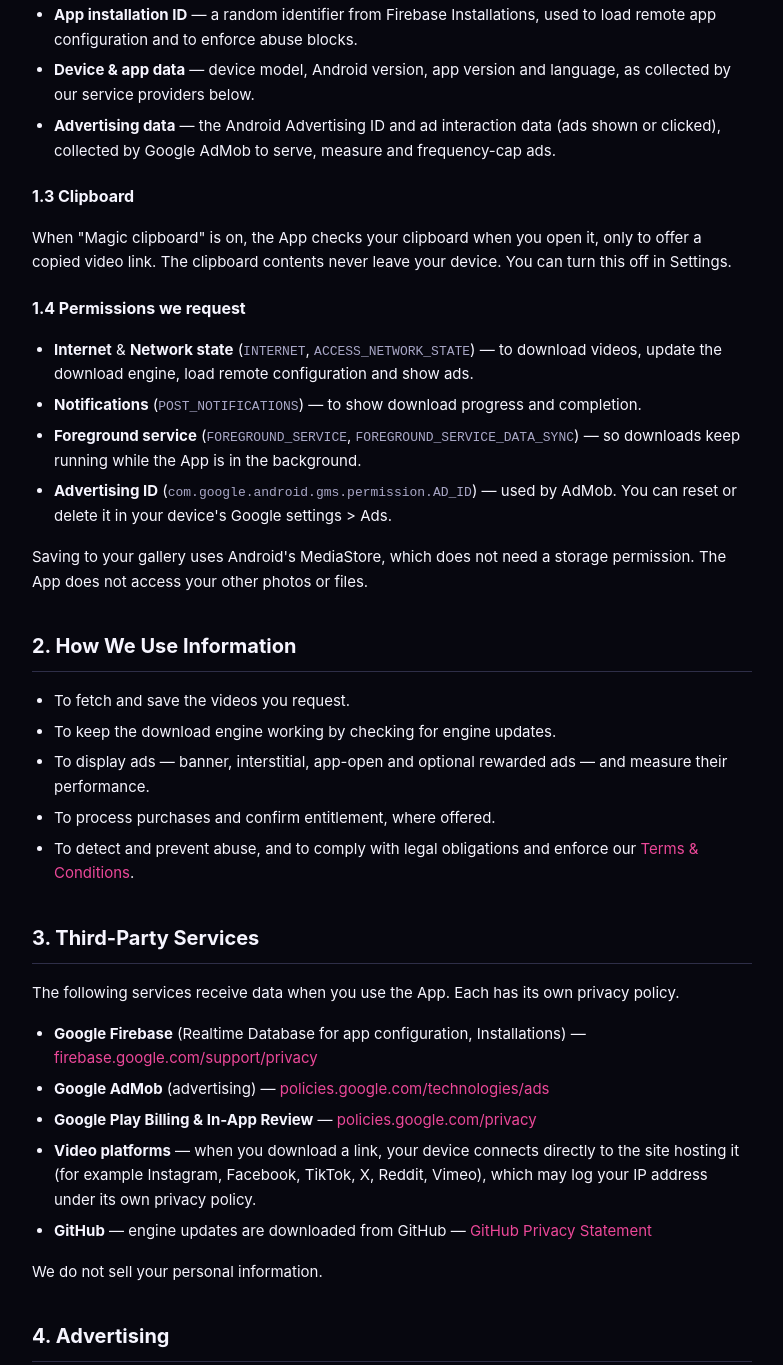
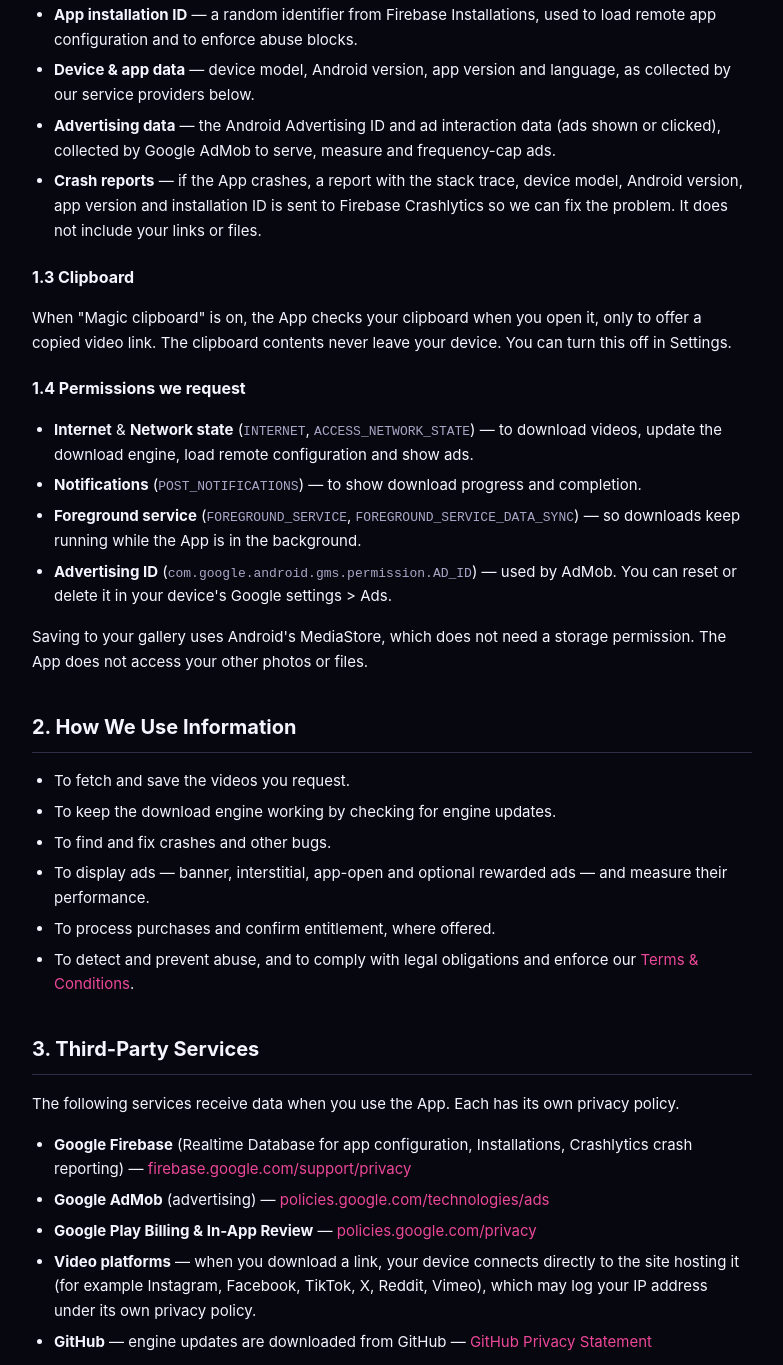
Before and after one commit to mokshgiri/vidora-legal, a plain HTML site: page privacy-policy.html in a window 1280 px wide. Shown: the part 846-2211 px from the top of the page, without its empty margins (248-1031 px from the left). Drawn offline with Linux system fonts and the light colour scheme.

Commit message:
Privacy policy: disclose Firebase Crashlytics crash reports
Co-Authored-By: Claude Opus 5.5 <noreply@anthropic.com>

```diff
--- a/privacy-policy.html
+++ b/privacy-policy.html
@@ -43,6 +43,7 @@
     <li><strong>App installation ID</strong> — a random identifier from Firebase Installations, used to load remote app configuration and to enforce abuse blocks.</li>
     <li><strong>Device &amp; app data</strong> — device model, Android version, app version and language, as collected by our service providers below.</li>
     <li><strong>Advertising data</strong> — the Android Advertising ID and ad interaction data (ads shown or clicked), collected by Google AdMob to serve, measure and frequency-cap ads.</li>
+    <li><strong>Crash reports</strong> — if the App crashes, a report with the stack trace, device model, Android version, app version and installation ID is sent to Firebase Crashlytics so we can fix the problem. It does not include your links or files.</li>
   </ul>
 
   <h3>1.3 Clipboard</h3>
@@ -68,6 +69,7 @@
   <ul>
     <li>To fetch and save the videos you request.</li>
     <li>To keep the download engine working by checking for engine updates.</li>
+    <li>To find and fix crashes and other bugs.</li>
     <li>To display ads — banner, interstitial, app-open and optional rewarded ads — and measure their performance.</li>
     <li>To process purchases and confirm entitlement, where offered.</li>
     <li>To detect and prevent abuse, and to comply with legal obligations and enforce our <a href="terms-and-conditions.html">Terms &amp; Conditions</a>.</li>
@@ -76,7 +78,7 @@
   <h2>3. Third-Party Services</h2>
   <p>The following services receive data when you use the App. Each has its own privacy policy.</p>
   <ul>
-    <li><strong>Google Firebase</strong> (Realtime Database for app configuration, Installations) — <a href="https://firebase.google.com/support/privacy" target="_blank" rel="noopener">firebase.google.com/support/privacy</a></li>
+    <li><strong>Google Firebase</strong> (Realtime Database for app configuration, Installations, Crashlytics crash reporting) — <a href="https://firebase.google.com/support/privacy" target="_blank" rel="noopener">firebase.google.com/support/privacy</a></li>
     <li><strong>Google AdMob</strong> (advertising) — <a href="https://policies.google.com/technologies/ads" target="_blank" rel="noopener">policies.google.com/technologies/ads</a></li>
     <li><strong>Google Play Billing &amp; In-App Review</strong> — <a href="https://policies.google.com/privacy" target="_blank" rel="noopener">policies.google.com/privacy</a></li>
     <li><strong>Video platforms</strong> — when you download a link, your device connects directly to the site hosting it (for example Instagram, Facebook, TikTok, X, Reddit, Vimeo), which may log your IP address under its own privacy policy.</li>
@@ -96,6 +98,7 @@
   <ul>
     <li><strong>Downloads, library, vault and settings</strong> stay on your device until you delete them in the App or uninstall it.</li>
     <li><strong>Installation ID</strong> is reset when you uninstall the App or clear its data.</li>
+    <li><strong>Crash reports</strong> are kept by Firebase Crashlytics for up to 90 days.</li>
     <li><strong>Data held by Google services</strong> (AdMob, Firebase, Play) is kept according to Google's retention policies.</li>
   </ul>
 
```
